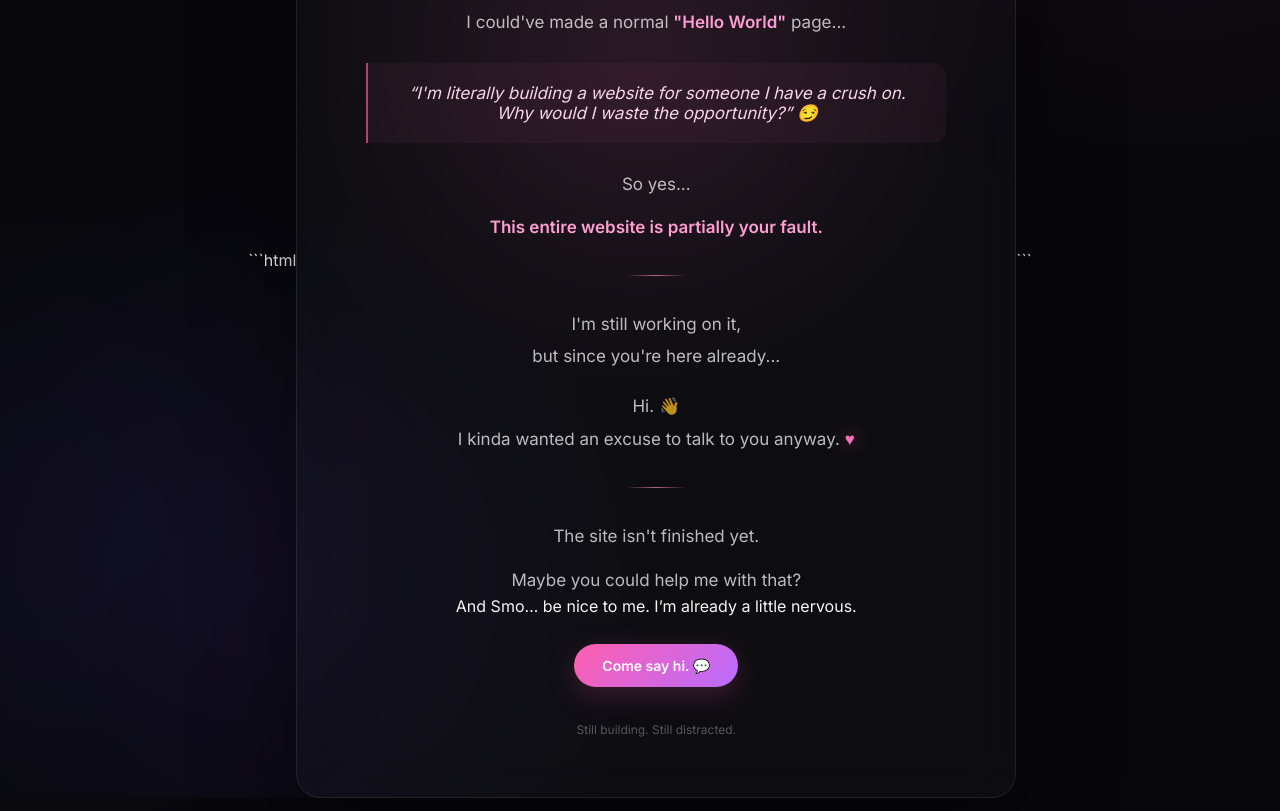
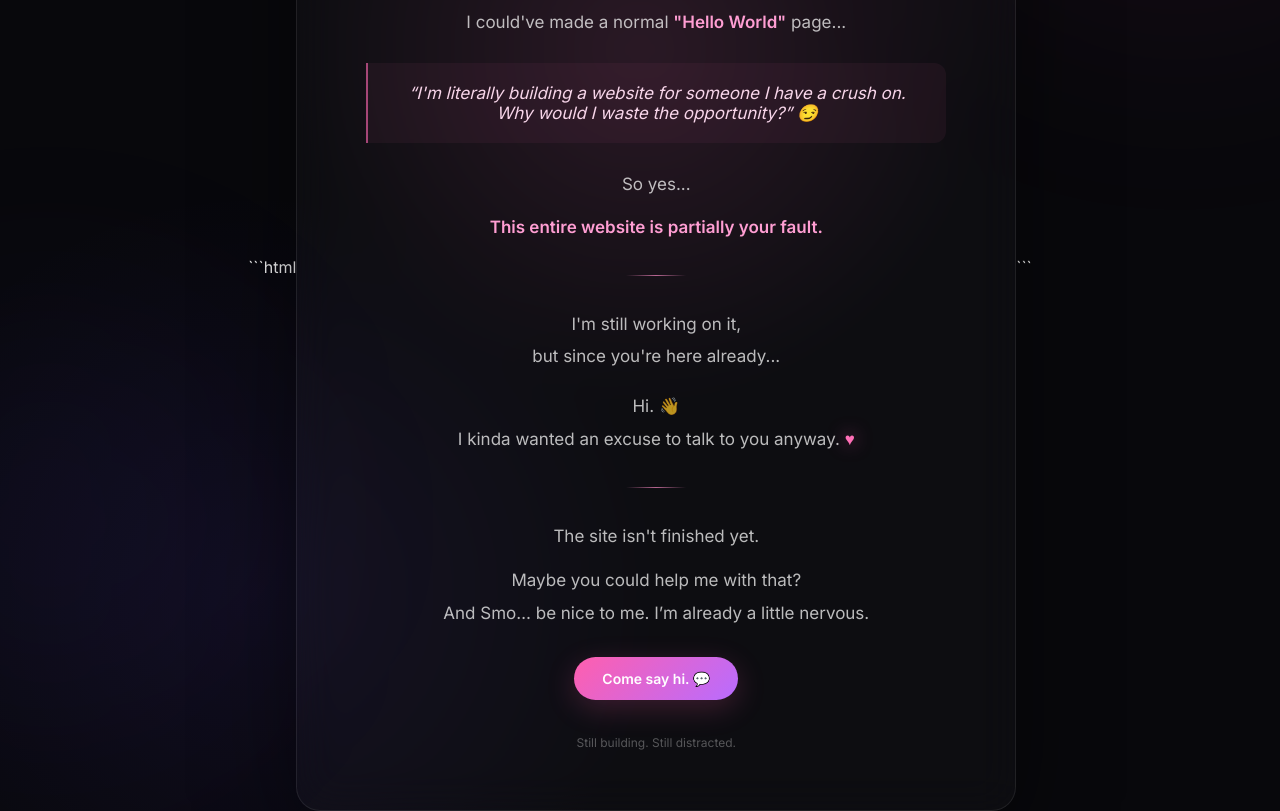
Before and after one commit to alireza-mamaghanian/my_crush_site, a plain HTML site: page index.html in a window 1280 px wide. Shown: the part 277-1088 px from the top of the page. Drawn offline with Linux system fonts and the light colour scheme.

Commit message:
Update index.html

```diff
--- a/index.html
+++ b/index.html
@@ -288,7 +288,7 @@
       <p class="text" style="margin-top: 12px">
         Maybe you could help me with that?
       </p>
-      <p class="text2" style="margin-top: -1px">
+      <p class="text" style="margin-top: -1px, font-size: 8px;">
         And Smo… be nice to me. I’m already a little nervous.
       </p>
 
```
